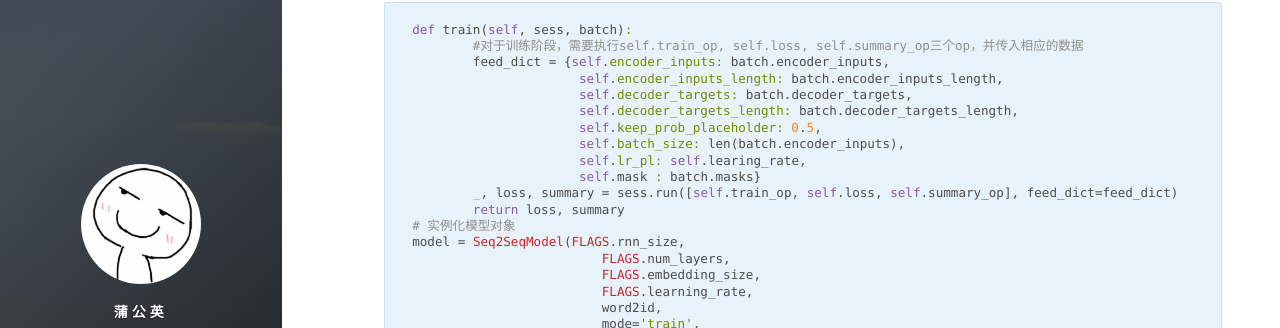
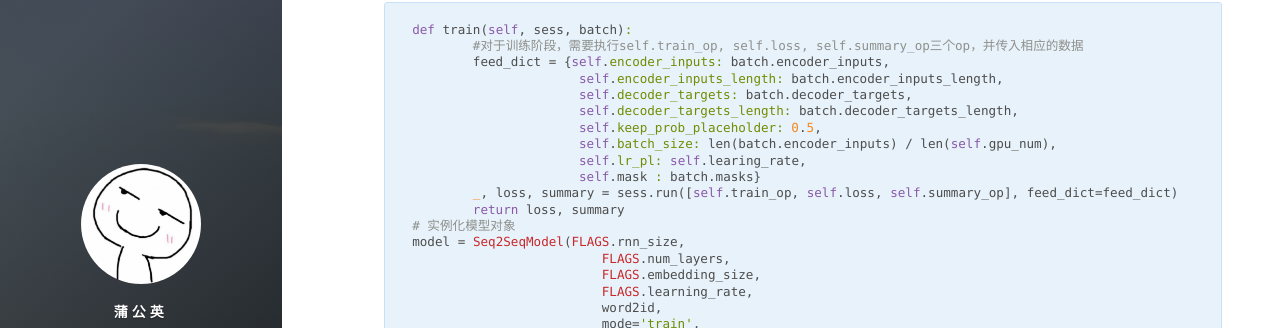
Before and after one commit to puluwen/puluwen.github.io, a Jekyll site: the page built from _posts/2018-12-27-tensorflow-mulgpu.md, in a window 1280 px wide and 900 px high, scrolled down 2596 px. Shown: the part 124-452 px from the top of the window. Built offline with Jekyll 4.4.1, drawn with Linux system fonts in a browser that asks for light colours; nearby versions of some CDN libraries; comment, search, counter and statistics services are not loaded.

Commit message:
Update 2018-12-27-tensorflow-mulgpu.md

```diff
--- a/_posts/2018-12-27-tensorflow-mulgpu.md
+++ b/_posts/2018-12-27-tensorflow-mulgpu.md
@@ -108,7 +108,7 @@ def train(self, sess, batch):
                       self.decoder_targets: batch.decoder_targets,
                       self.decoder_targets_length: batch.decoder_targets_length,
                       self.keep_prob_placeholder: 0.5,
-                      self.batch_size: len(batch.encoder_inputs),
+                      self.batch_size: len(batch.encoder_inputs) / len(self.gpu_num),
                       self.lr_pl: self.learing_rate,
                       self.mask : batch.masks}
         _, loss, summary = sess.run([self.train_op, self.loss, self.summary_op], feed_dict=feed_dict)
```
